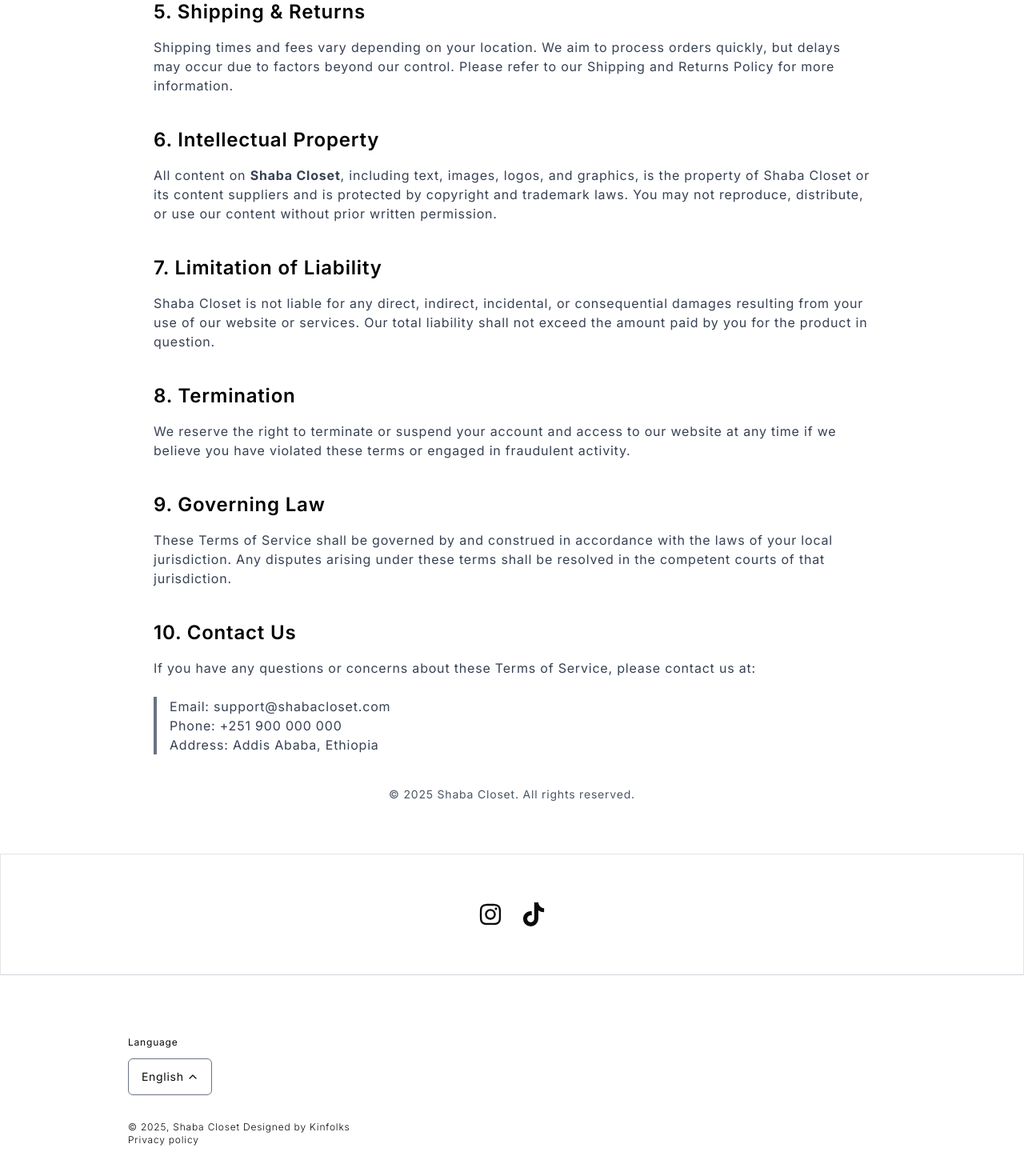
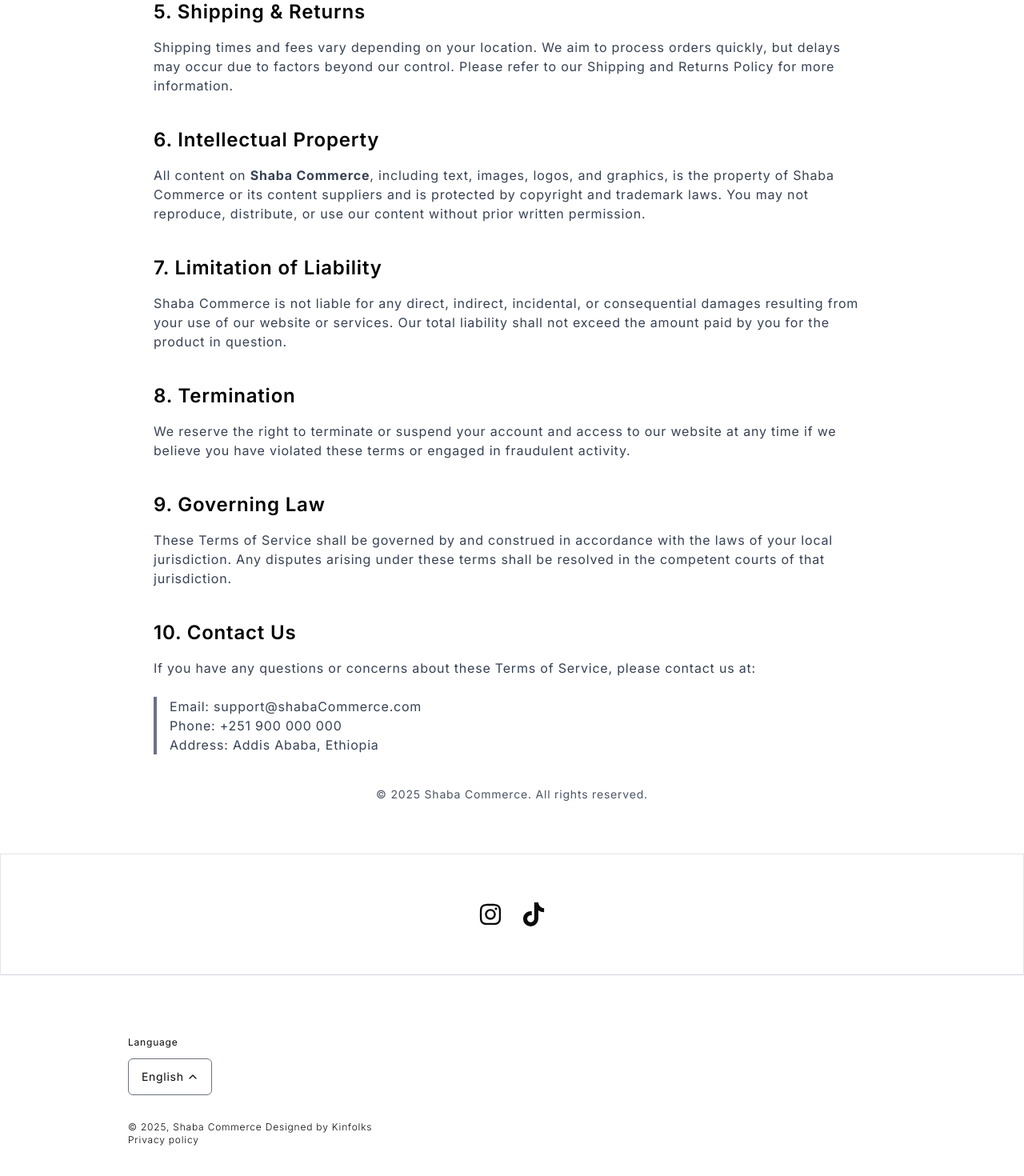
Before and after one commit to Lame-desu/Ecommerce, a Next.js app: page /terms in a window 1280 px wide. Shown: the part 942-2412 px from the top of the page at 80% size. Built offline with nearby package versions, Linux system fonts and the light colour scheme; no server answers.

Commit message:
updated the name

```diff
--- a/app/layout.tsx
+++ b/app/layout.tsx
@@ -14,7 +14,7 @@
 });
 
 export const metadata: Metadata = {
-  title: "Shaba Closet clone",
+  title: "Shaba Commerce",
   description: "Your trusted online fashion store",
 };
 
--- a/app/privacy-policy/page.tsx
+++ b/app/privacy-policy/page.tsx
@@ -8,7 +8,7 @@
 
       <section className="space-y-6 leading-relaxed text-[17px]">
         <p>
-          Welcome to <strong>Shaba Closet</strong> (“we,” “our,” “us”). Your
+          Welcome to <strong>Shaba Commerce</strong> (“we,” “our,” “us”). Your
           privacy is very important to us. This Privacy Policy explains how we
           collect, use, and protect your personal information when you visit our
           website and use our services.
@@ -100,11 +100,11 @@
           If you have any questions or concerns about this Privacy Policy or how
           we handle your data, please contact us at:
         </p>
-        <p className="font-medium">📧 support@shabacloset.com</p>
+        <p className="font-medium">📧 support@shabacommerce.com</p>
       </section>
 
       <footer className="text-center text-sm text-gray-600 mt-16 border-t pt-6">
-        &copy; {new Date().getFullYear()} Shaba Closet. All rights reserved.
+        &copy; {new Date().getFullYear()} Shaba Commerce. All rights reserved.
       </footer>
     </main>
   );
--- a/app/signin/page.tsx
+++ b/app/signin/page.tsx
@@ -25,7 +25,9 @@
       {/* Card */}
       <div className="w-full max-w-md border border-gray-300 rounded-xl shadow-sm p-10 text-center">
         {/* Brand / Title */}
-        <h1 className="text-4xl font-bold tracking-wide mb-2">Shaba Closet</h1>
+        <h1 className="text-4xl font-bold tracking-wide mb-2">
+          Shaba Commerce
+        </h1>
         <p className="text-gray-500 mb-8">Sign in to your account</p>
 
         {/* Provider Buttons */}
@@ -72,7 +74,7 @@
         {/* Terms */}
         <div className="mt-10 text-gray-500 text-sm">
           <p>
-            By continuing, you agree to Shaba Closet’s{" "}
+            By continuing, you agree to Shaba Commerce's{" "}
             <a href="#" className="underline hover:text-black">
               Terms of Service
             </a>{" "}
--- a/app/terms/page.tsx
+++ b/app/terms/page.tsx
@@ -7,7 +7,7 @@
         </h1>
 
         <p className="mb-6 text-gray-700">
-          Welcome to <strong>Shaba Closet</strong>. By accessing or using our
+          Welcome to <strong>Shaba Commerce</strong>. By accessing or using our
           website, you agree to comply with and be bound by these Terms of
           Service. Please read them carefully before using our services.
         </p>
@@ -66,18 +66,18 @@
           6. Intellectual Property
         </h2>
         <p className="text-gray-700 mb-6">
-          All content on <strong>Shaba Closet</strong>, including text, images,
-          logos, and graphics, is the property of Shaba Closet or its content
-          suppliers and is protected by copyright and trademark laws. You may
-          not reproduce, distribute, or use our content without prior written
-          permission.
+          All content on <strong>Shaba Commerce</strong>, including text,
+          images, logos, and graphics, is the property of Shaba Commerce or its
+          content suppliers and is protected by copyright and trademark laws.
+          You may not reproduce, distribute, or use our content without prior
+          written permission.
         </p>
 
         <h2 className="text-2xl font-semibold mt-10 mb-4">
           7. Limitation of Liability
         </h2>
         <p className="text-gray-700 mb-6">
-          Shaba Closet is not liable for any direct, indirect, incidental, or
+          Shaba Commerce is not liable for any direct, indirect, incidental, or
           consequential damages resulting from your use of our website or
           services. Our total liability shall not exceed the amount paid by you
           for the product in question.
@@ -105,13 +105,13 @@
         </p>
 
         <div className="border-l-4 border-gray-500 pl-4 text-gray-700">
-          <p>Email: support@shabacloset.com</p>
+          <p>Email: support@shabaCommerce.com</p>
           <p>Phone: +251 900 000 000</p>
           <p>Address: Addis Ababa, Ethiopia</p>
         </div>
 
         <p className="text-gray-600 text-sm mt-10 text-center">
-          © {new Date().getFullYear()} Shaba Closet. All rights reserved.
+          © {new Date().getFullYear()} Shaba Commerce. All rights reserved.
         </p>
       </div>
     </main>
--- a/components/client/NavBar.tsx
+++ b/components/client/NavBar.tsx
@@ -93,7 +93,7 @@
 
         <Link href="/">
           <h1 className="sm:text-3xl md:text-4xl font-semibold text-center text-nowrap ">
-            Shaba Closet
+            Shaba Commerce
           </h1>
         </Link>
         <div className="flex gap-5 items-center justify-end">
--- a/components/client/OrderDialog.tsx
+++ b/components/client/OrderDialog.tsx
@@ -80,7 +80,7 @@
 
           <p className="text-gray-600 mb-6">
             Thank you for shopping with{" "}
-            <span className="font-semibold">Shaba Closet</span>!
+            <span className="font-semibold">Shaba Commerce</span>!
             <br />
             Your order is being processed and will be on its way soon.
           </p>
--- a/components/server/Footer.tsx
+++ b/components/server/Footer.tsx
@@ -10,7 +10,7 @@
           <SelectLanguage border={true} />
         </div>
         <p className="text-xs font-light">
-          © 2025, Shaba Closet Designed by Kinfolks
+          © 2025, Shaba Commerce Designed by Kinfolks
         </p>
         <Link href="/privacy-policy">
           <p className="text-xs font-light hover:underline">Privacy policy</p>
```
